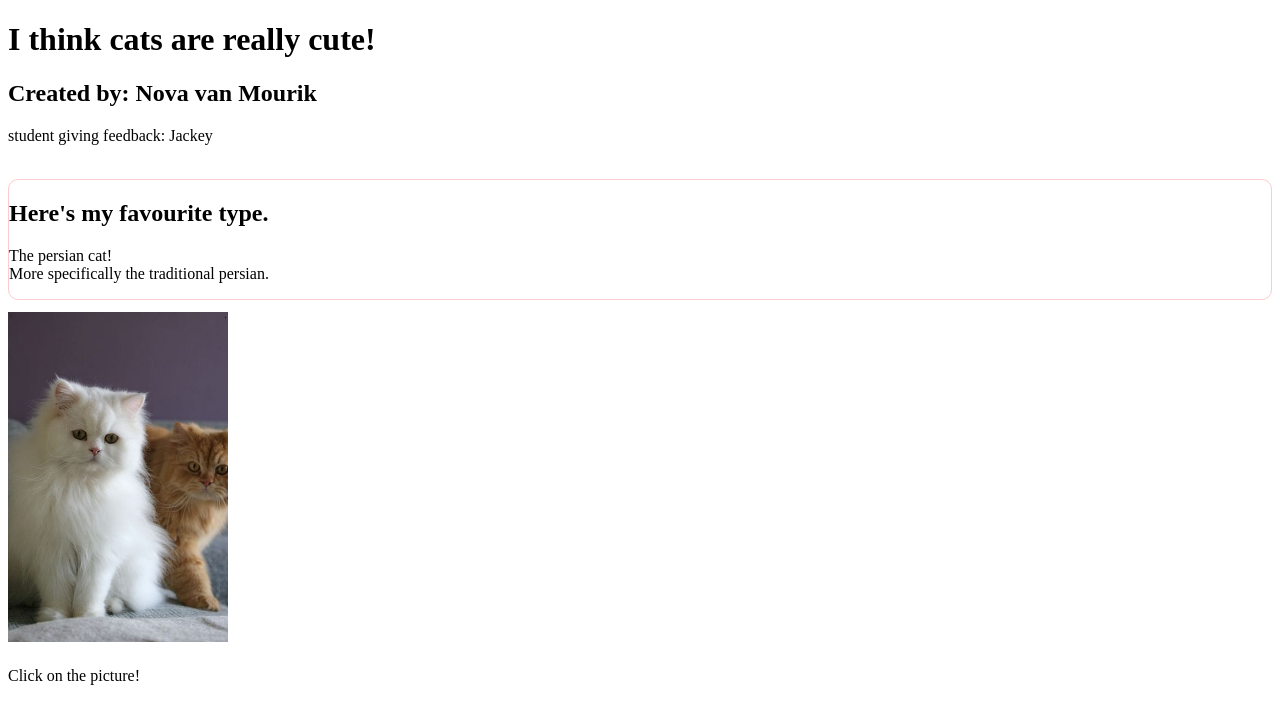
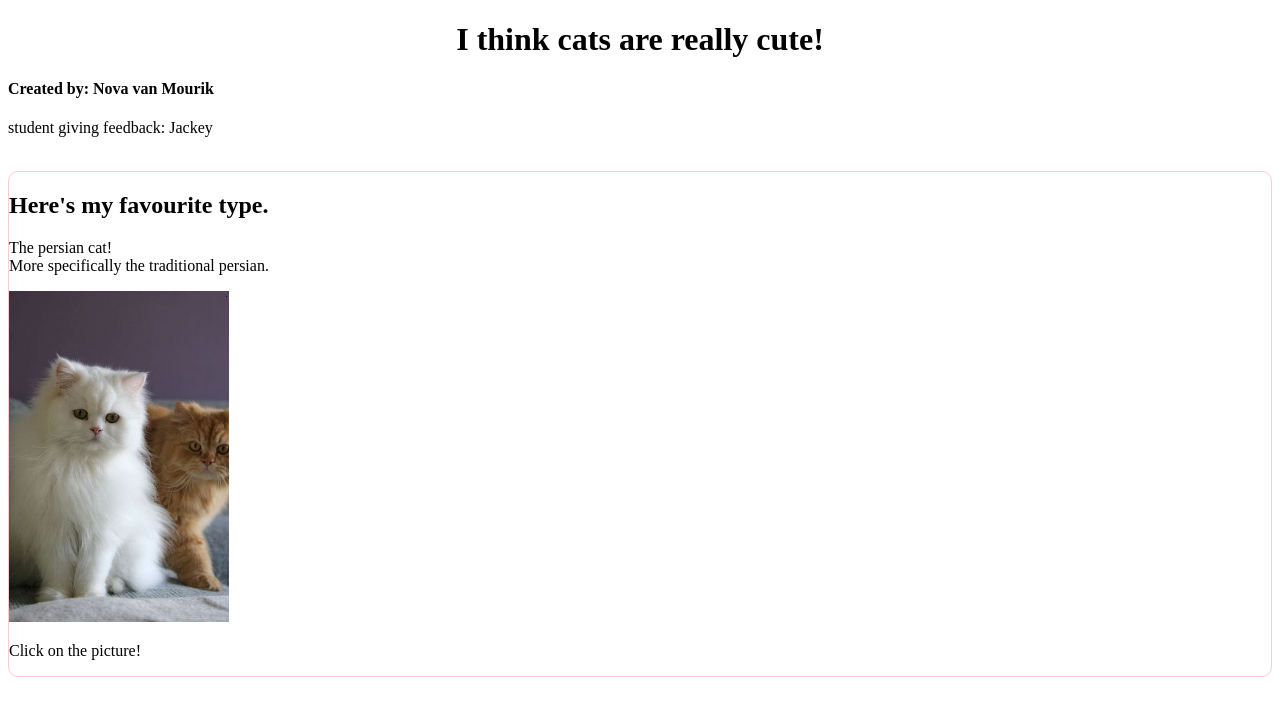
Before and after one commit to novavanmourik/PRJ4, a plain HTML site: page index.html in a window 1280 px wide. Drawn offline with Linux system fonts and the light colour scheme.

Commit message:
fixing mistakes
more css

```diff
--- a/CSS/styles.css
+++ b/CSS/styles.css
@@ -1,16 +1,23 @@
 @charset "utf-8"
 
 /*basic styles for everywhere */
-#intoduction { background-color: : #ffcccc
+body { background-color:
+    color: #8A48FF;
+	}
+h1 { text-align: center; }
+
+.container {padding: 20px; }
+
+
+#intoduction { background-color: color: #ffcccc;
   }
-#header { background-color: : #ffcccc
-}
 
 .cats-container {border: 1px solid #fccccc;
                 border-radius: 10px;
-            }
+  }
+.catstext {background-color: color: #122237;
+  }
 
-.persianpic {align-content: center;
-			padding-top: 12px;
-			padding-bottom: 5px;
-			width:220px;}
+.persianpic { align-content: center;
+			 width:220px;
+	}
--- a/index.html
+++ b/index.html
@@ -7,27 +7,32 @@
 
 
 	<title> WELCOME TO MY WEBSITE </title>
-<meta charset="utf-8">
-</head>
+
 
 <body >
   <header >
-  <div class="col-sm-4" id="intoduction">
 
+  <div class="containter">
+    <div class=" col-sm-8" id="intoduction">
     	<h1>I think cats are really cute!</h1>
     </header>
-    	<h2>Created by: Nova van Mourik</h2>
+    	<h4>Created by: Nova van Mourik</h4>
           <p>student giving feedback: Jackey</p>
           <br>
-    <div class="cats-container">
+    </div>
+
+</head>
+  <div class="row">
+    <div class="cats-container catstext">
     	<h2>Here's my favourite type.</h2>
     	<p>The persian cat!<br> More specifically the traditional persian.
     	</p>
-    </div>
-  </div>
-	<a  href="https://buas.nl" > <img class="persianpic" src="images/persian.jpg" width="300" alt="image of Persian cats">
+    	<a  href="https://buas.nl" > <img class="persianpic" src="images/persian.jpg" width="300" alt="image of Persian cats">
 	</a>
 	 	<p>Click on the picture!</p>
+	</div>
+    </div>
+      </div>
 
 </body>
 
```
